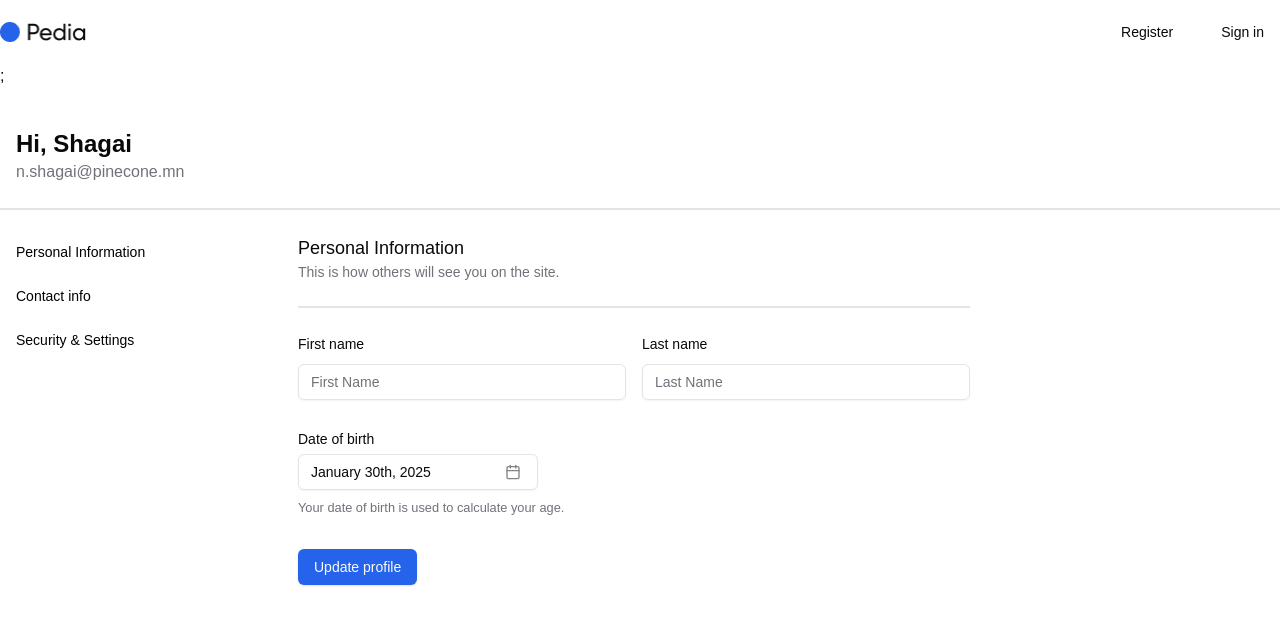
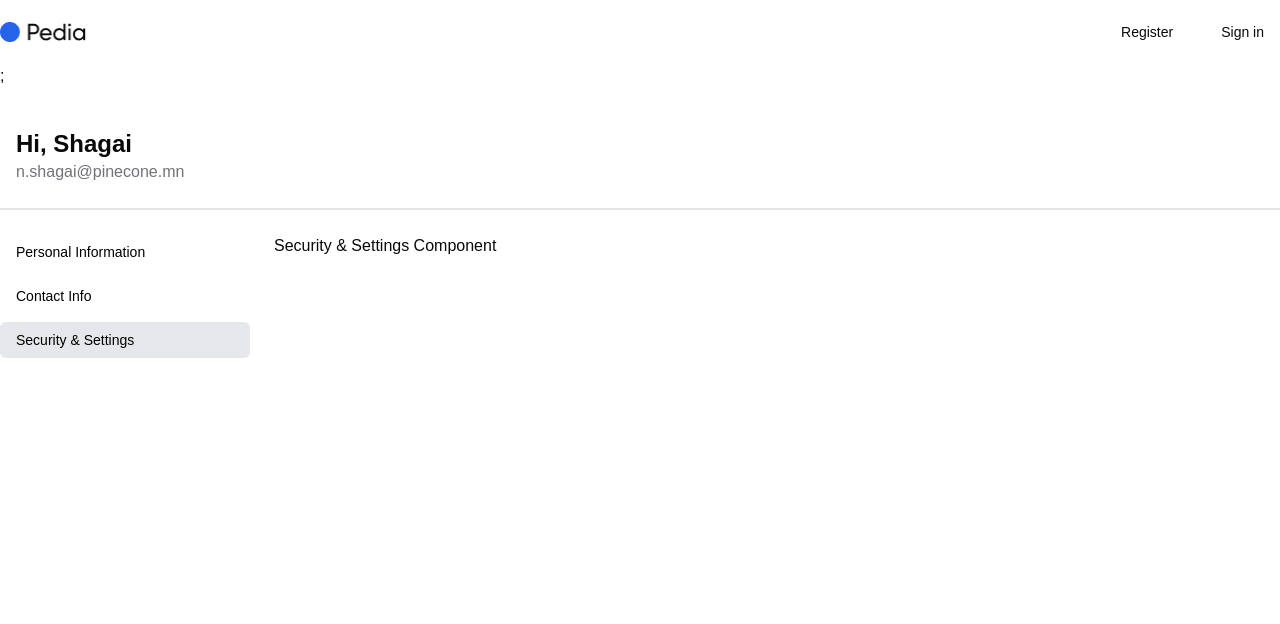
Before and after one commit to Ulzii0517/intern-hotel, a Next.js app: page / in a window 1280 px wide. Both pictures are taken after a click on the button "Security & Settings". Shown: the top 624 px of the page. Built offline with nearby package versions, Linux system fonts and the light colour scheme.

Commit message:
onClick movements

```diff
--- a/src/app/components/Profile/ContainerProfile.tsx
+++ b/src/app/components/Profile/ContainerProfile.tsx
@@ -1,11 +1,12 @@
-import { PersonalInformation } from "./PersonalInformation";
+
 import { SideButtons } from "./SideButtons";
+import { TitleImpormation } from "./TitleInformation";
 
 export const ContainerProfile = () => {
   return (
     <div className="flex gap-12">
       <SideButtons />
-      <PersonalInformation />
+
     </div>
   );
 };
--- a/src/app/components/Profile/DateInput.tsx
+++ /dev/null
@@ -1,106 +0,0 @@
-"use client";
-
-import { Calendar } from "@/components/ui/calendar";
-import { zodResolver } from "@hookform/resolvers/zod";
-import { format } from "date-fns";
-import { CalendarIcon } from "lucide-react";
-import { useForm } from "react-hook-form";
-import { z } from "zod";
-
-import { cn } from "@/lib/utils";
-import { toast } from "sonner";
-
-import { Button } from "@/components/ui/button";
-import {
-  Form,
-  FormControl,
-  FormDescription,
-  FormField,
-  FormItem,
-  FormLabel,
-  FormMessage,
-} from "@/components/ui/form";
-import {
-  Popover,
-  PopoverContent,
-  PopoverTrigger,
-} from "@/components/ui/popover";
-import React from "react";
-
-const FormSchema = z.object({
-  dob: z.date({
-    required_error: "A date of birth is required.",
-  }),
-});
-
-export function DateInput() {
-  const form = useForm<z.infer<typeof FormSchema>>({
-    resolver: zodResolver(FormSchema),
-    defaultValues: {
-      dob: undefined,
-    },
-  });
-
-  function onSubmit(data: z.infer<typeof FormSchema>) {
-    toast("You submitted the following values:", {
-      description: (
-        <pre className="mt-2 w-[340px] rounded-md bg-slate-950 p-4">
-          <code className="text-white">{JSON.stringify(data, null, 2)}</code>
-        </pre>
-      ),
-    });
-  }
-
-  return (
-    <Form {...form}>
-      <form onSubmit={form.handleSubmit(onSubmit)} className="w-full space-y-8">
-
-        <FormField
-          control={form.control}
-          name="dob"
-          render={({ field }) => (
-            <FormItem className="flex flex-col">
-              <FormLabel>Date of birth</FormLabel>
-              <Popover>
-                <PopoverTrigger asChild>
-                  <FormControl>
-                    <Button
-                      variant="outline"
-                      className={cn(
-                        "w-[240px] pl-3 text-left font-normal",
-                        !field.value && "text-muted-foreground"
-                      )}
-                    >
-                      {field.value ? (
-                        format(field.value, "PPP")
-                      ) : (
-                        <span>Pick a date</span>
-                      )}
-                      <CalendarIcon className="ml-auto h-4 w-4 opacity-50" />
-                    </Button>
-                  </FormControl>
-                </PopoverTrigger>
-                <PopoverContent className="w-auto p-0" align="start">
-                  <Calendar
-                    mode="single"
-                    selected={field.value}
-                    onSelect={field.onChange}
-                    disabled={(date) =>
-                      date > new Date() || date < new Date("1900-01-01")
-                    }
-
-                  />
-                </PopoverContent>
-              </Popover>
-              <FormDescription>
-                Your date of birth is used to calculate your age.
-              </FormDescription>
-              <FormMessage />
-            </FormItem>
-          )}
-        />
-        <Button type="submit">Submit</Button>
-      </form>
-    </Form>
-  );
-}
--- a/src/app/components/Profile/FirstLastName.tsx
+++ /dev/null
@@ -1,71 +0,0 @@
-"use client";
-
-import { zodResolver } from "@hookform/resolvers/zod";
-import { useForm } from "react-hook-form";
-import { z } from "zod";
-
-import {
-  Form,
-  FormControl,
-  FormField,
-  FormItem,
-  FormLabel,
-  FormMessage,
-} from "@/components/ui/form";
-import { Input } from "@/components/ui/input";
-
-const formSchema = z.object({
-  firstName: z.string().min(2).max(50),
-  lastName: z.string().min(2).max(50),
-});
-
-export default function FirstLastName() {
-  const form = useForm<z.infer<typeof formSchema>>({
-    resolver: zodResolver(formSchema),
-    defaultValues: {
-      firstName: "",
-      lastName: "",
-    },
-  });
-
-  function onSubmit(values: z.infer<typeof formSchema>) {
-    console.log(values);
-  }
-
-  return (
-
-      <Form {...form}>
-        <form onSubmit={form.handleSubmit(onSubmit)} className="w-full flex gap-7">
-          <FormField
-            control={form.control}
-            name="firstName"
-            render={({ field }) => (
-              <FormItem>
-                <FormLabel>First Name</FormLabel>
-                <FormControl>
-                  <Input placeholder="First name" {...field} />
-                </FormControl>
-
-                <FormMessage />
-              </FormItem>
-            )}
-          />
-          <FormField
-            control={form.control}
-            name="lastName"
-            render={({ field }) => (
-              <FormItem>
-                <FormLabel>Last Name</FormLabel>
-                <FormControl>
-                  <Input placeholder="Last name" {...field} />
-                </FormControl>
-
-                <FormMessage />
-              </FormItem>
-            )}
-          />
-        </form>
-      </Form>
-
-  );
-}
--- a/src/app/components/Profile/PersonalInformation.tsx
+++ /dev/null
@@ -1,15 +0,0 @@
-import Register from "./Register";
-
-import { TitleImpormation } from "./TitleInformation";
-
-export const PersonalInformation = () => {
-  return (
-    <div className="flex flex-col max-w-[672px] w-full gap-6">
-      <TitleImpormation />
-      <div className="w-full  flex justify-center">
-        <div className="w-full border-[0.5px] border-[#E4E4E7]"></div>
-      </div>
-      <Register />
-    </div>
-  );
-};
--- a/src/app/components/Profile/Register.tsx
+++ b/src/app/components/Profile/Register.tsx
@@ -24,6 +24,7 @@ import {
 } from "@/components/ui/popover";
 import { Calendar } from "@/components/ui/calendar";
 import { Calendar as CalendarIcon } from "lucide-react";
+import { TitleImpormation } from "./TitleInformation";
 
 const formSchema = z.object({
   firstName: z.string().min(2).max(16),
@@ -54,12 +55,17 @@ export default function Register() {
   }
 
   return (
+    <div className="flex  lg:w-[672px]  sm:w-[200px] md:w-[300px] flex-col gap-6 ">
       <Form {...form}>
+        <TitleImpormation />
+        <div className="w-full  flex justify-center">
+          <div className="w-full border-[0.5px] border-[#E4E4E7]"></div>
+        </div>
         <form
           onSubmit={form.handleSubmit(onSubmit)}
-        className="space-y-8 max-w-3xl "
+          className="space-y-8 max-w-3xl"
         >
-        <div className="grid grid-cols-12 gap-4">
+          <div className="grid grid-cols-12 gap-4 ">
             <div className="col-span-6">
               <FormField
                 control={form.control}
@@ -144,5 +150,6 @@ export default function Register() {
           </Button>
         </form>
       </Form>
+    </div>
   );
 }
--- a/src/app/components/Profile/SideButtons.tsx
+++ b/src/app/components/Profile/SideButtons.tsx
@@ -1,34 +1,51 @@
 "use client";
+
 import { Button } from "@/components/ui/button";
-import { PersonalInformation } from "./PersonalInformation";
+
 import { useState } from "react";
+import Register from "./Register";
 
 export function SideButtons() {
-  const [showPersonalInfo, setShowPersonalInfo] = useState(false);
-  const [contactInfo, setContactInfo] = useState(false);
+  const [activeSection, setActiveSection] = useState<"personal" | "contact" | "security" | null>("personal");
+
   return (
-    <div className=" flex flex-col gap-1 ">
+    <div className="flex gap-6">
+
+      <div className="flex flex-col gap-2 w-[250px]">
+
         <Button
-        onClick={() => {
-          setShowPersonalInfo(!showPersonalInfo);
-        }}
-        className="flex justify-start w-[250px] h-[36px] rounded-md px-4 py-2 gap-2 bg-white text-black shadow-none hover:bg-[#F4F4F5] text-sm font-medium leading-5 font-inter"
+          onClick={() => setActiveSection(activeSection === "personal" ? null : "personal")}
+          className={`flex justify-start h-9 rounded-md px-4 py-2 gap-2 bg-white text-black shadow-none hover:bg-gray-100 text-sm font-medium font-inter transition-all ${activeSection === "personal" ? "bg-gray-200" : ""
+            }`}
         >
           Personal Information
         </Button>
-      <div>{showPersonalInfo && <PersonalInformation />}</div>
+
+
         <Button
-        onClick={() => {
-          setContactInfo(!contactInfo);
-        }}
-        className="flex justify-start w-[250px] h-[36px] rounded-md px-4 py-2 gap-2 bg-white text-black shadow-none hover:bg-[#F4F4F5] text-sm font-medium leading-5 font-inter"
+          onClick={() => setActiveSection(activeSection === "contact" ? null : "contact")}
+          className={`flex justify-start h-9 rounded-md px-4 py-2 gap-2 bg-white text-black shadow-none hover:bg-gray-100 text-sm font-medium font-inter transition-all ${activeSection === "contact" ? "bg-gray-200" : ""
+            }`}
         >
-        Contact info
+          Contact Info
         </Button>
-      <div>{contactInfo && <>aa</>}</div>
-      <Button className="flex justify-start w-[250px] h-[36px] rounded-md px-4 py-2 gap-2 bg-white text-black shadow-none hover:bg-[#F4F4F5] text-sm font-medium leading-5 font-inter">
+
+
+        <Button
+          onClick={() => setActiveSection(activeSection === "security" ? null : "security")}
+          className={`flex justify-start h-9 rounded-md px-4 py-2 gap-2 bg-white text-black shadow-none hover:bg-gray-100 text-sm font-medium font-inter transition-all ${activeSection === "security" ? "bg-gray-200" : ""
+            }`}
+        >
           Security & Settings
         </Button>
       </div>
+
+
+      <div className="flex">
+        {activeSection === "personal" && <Register />}
+        {activeSection === "contact" && <p>Contact Information Component</p>}
+        {activeSection === "security" && <p>Security & Settings Component</p>}
+      </div>
+    </div>
   );
 }
--- a/src/app/components/Profile/index.ts
+++ b/src/app/components/Profile/index.ts
@@ -1,9 +1,8 @@
 export * from "./ContainerProfile";
-export * from "./DateInput";
-export * from "./FirstLastName";
+
 export * from "./HeaderProfile";
 export * from "./MainProfile";
-export * from "./PersonalInformation";
+
 export * from "./Register";
 export * from "./SideButtons";
 export * from "./TitleInformation";
```
Lines whose indentation alone changed are shown as unchanged.
